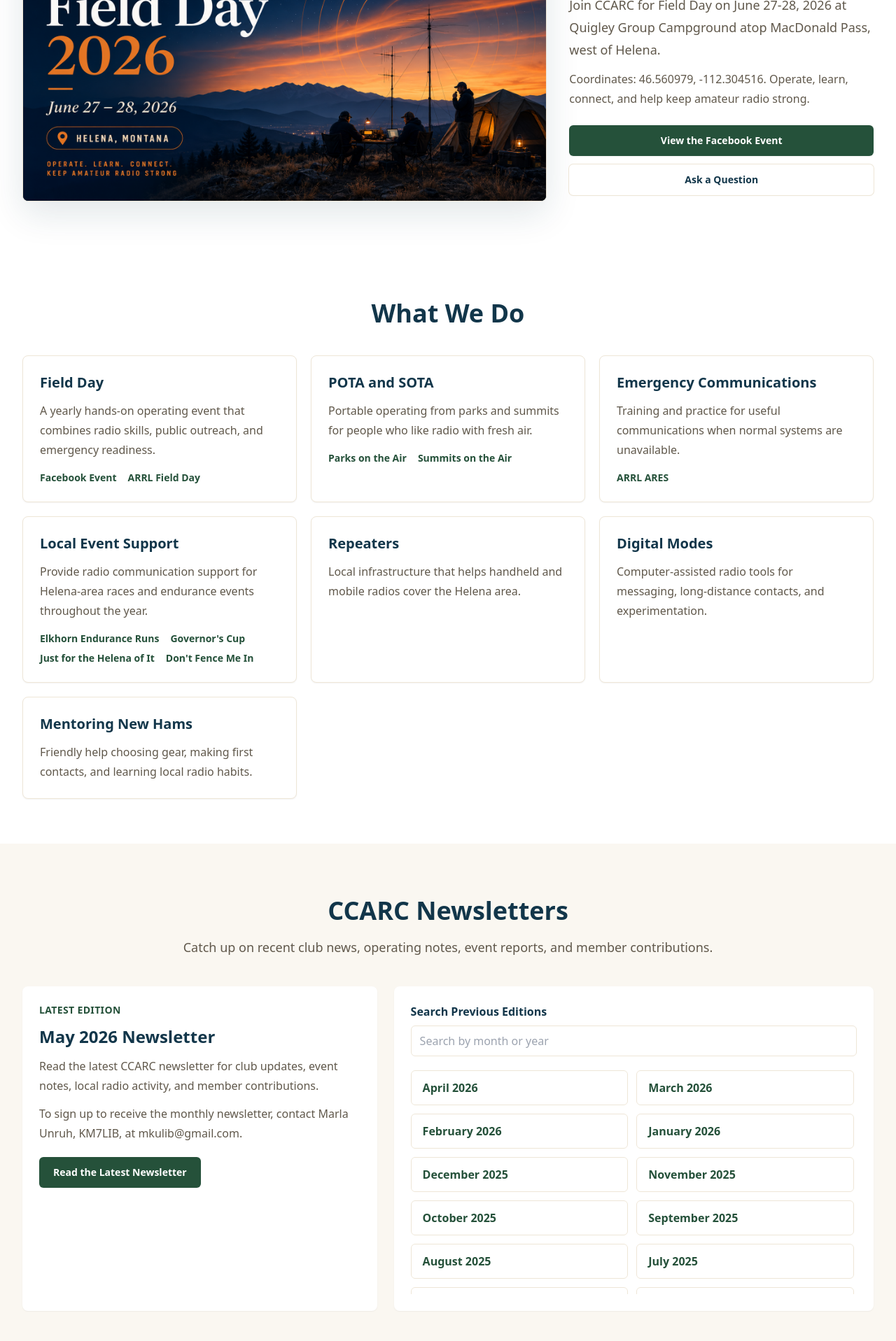
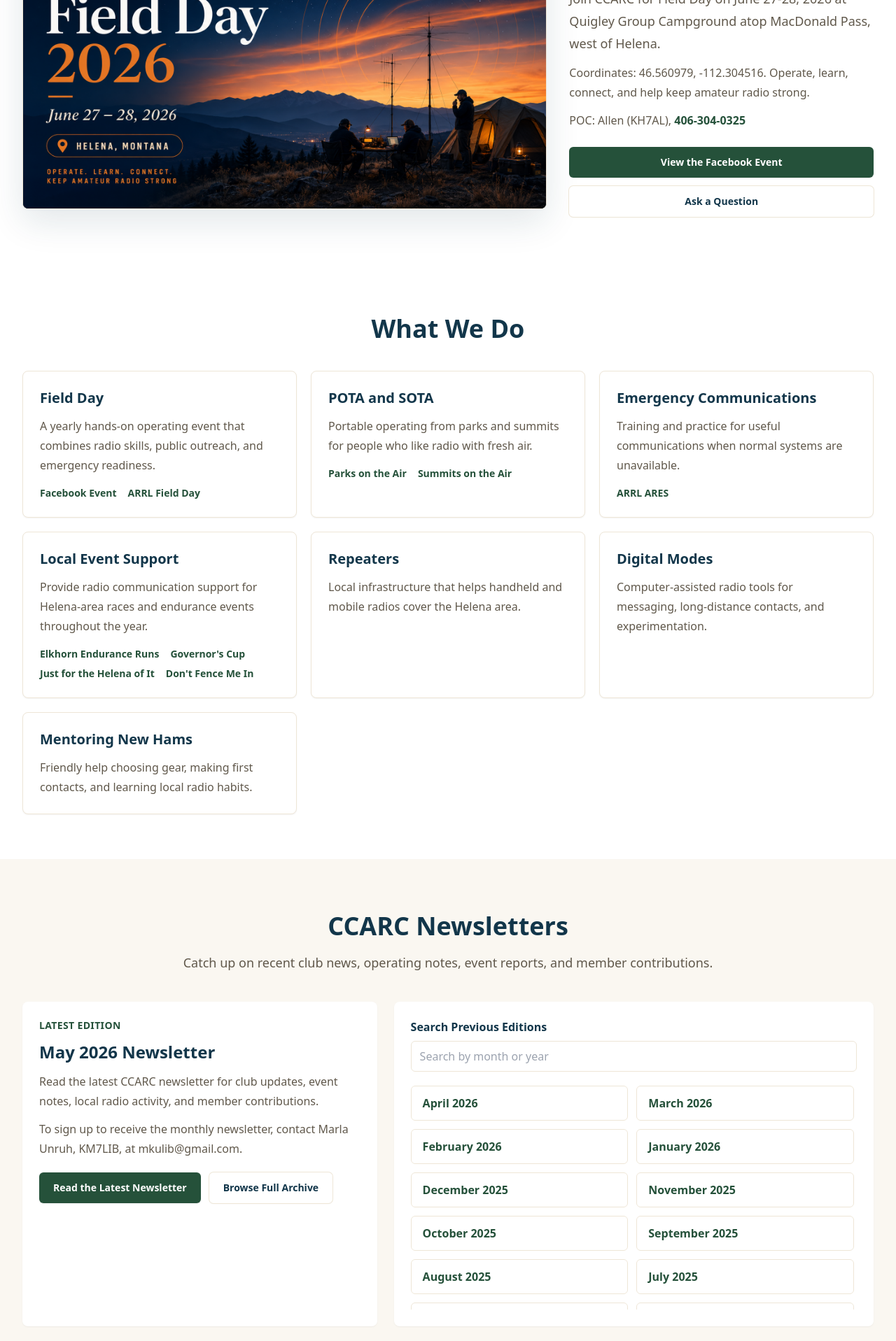
Before and after one commit to membership-ccarc/n7rb, a Next.js app: page / in a window 1280 px wide. Shown: the part 4207-6124 px from the top of the page at 70% size. Built offline with nearby package versions, Linux system fonts and the light colour scheme.

Commit message:
Added FD POC, and readied newsletter section for archived editions

```diff
--- a/app/page.tsx
+++ b/app/page.tsx
@@ -228,6 +228,15 @@ export default function Home() {
             <p className="mt-3 leading-7 text-stonewarm-700">
               Coordinates: 46.560979, -112.304516. Operate, learn, connect, and help keep amateur radio strong.
             </p>
+            <p className="mt-3 leading-7 text-stonewarm-700">
+              POC: Allen (KH7AL),{" "}
+              <a
+                className="font-bold text-pine-700 underline-offset-4 hover:underline focus-visible:outline focus-visible:outline-2 focus-visible:outline-offset-4"
+                href="tel:+14063040325"
+              >
+                406-304-0325
+              </a>
+            </p>
             <div className="mt-6 flex flex-col gap-3 sm:flex-row lg:flex-col">
               <ButtonLink href="https://www.facebook.com/share/14eDkjzrqRU/">View the Facebook Event</ButtonLink>
               <ButtonLink href="/join-contact" variant="light">Ask a Question</ButtonLink>
--- a/components/NewsletterArchive.tsx
+++ b/components/NewsletterArchive.tsx
@@ -1,7 +1,7 @@
 "use client";
 
 import { useMemo, useState } from "react";
-import { newsletters } from "@/lib/site-data";
+import { LINKS, newsletters } from "@/lib/site-data";
 
 export function NewsletterArchive() {
   const [query, setQuery] = useState("");
@@ -30,7 +30,7 @@ export function NewsletterArchive() {
         <p className="mt-3 leading-7 text-stonewarm-700">
           To sign up to receive the monthly newsletter, contact Marla Unruh, KM7LIB, at mkulib@gmail.com.
         </p>
-        <div className="mt-5">
+        <div className="mt-5 flex flex-col gap-3 sm:flex-row lg:flex-col xl:flex-row">
           <a
             className="inline-flex min-h-11 items-center justify-center rounded-md bg-pine-700 px-5 py-3 text-sm font-bold text-white shadow-sm transition hover:bg-pine-900 focus-visible:outline focus-visible:outline-2 focus-visible:outline-offset-4 focus-visible:outline-pine-900"
             href={latest.href}
@@ -38,6 +38,14 @@ export function NewsletterArchive() {
             rel="noopener noreferrer"
           >
             Read the Latest Newsletter
+          </a>
+          <a
+            className="inline-flex min-h-11 items-center justify-center rounded-md bg-white px-5 py-3 text-sm font-bold text-mountain-900 shadow-sm ring-1 ring-stonewarm-100 transition hover:bg-stonewarm-50 focus-visible:outline focus-visible:outline-2 focus-visible:outline-offset-4 focus-visible:outline-pine-700"
+            href={LINKS.NEWSLETTER_ARCHIVE_URL}
+            target="_blank"
+            rel="noopener noreferrer"
+          >
+            Browse Full Archive
           </a>
         </div>
       </article>
--- a/lib/site-data.ts
+++ b/lib/site-data.ts
@@ -18,6 +18,7 @@ export const CONTACT_EMAIL = "mailto:membership@ccarc-info.org?subject=CCARC%20W
 export const N7RB_HISTORY_URL = "https://n7rb.org/why-n7rb/";
 export const TREASURER_EMAIL = "al@simonshome.org";
 export const MEMBERSHIP_APPLICATION_PDF_URL = "/membership_application.pdf";
+export const NEWSLETTER_ARCHIVE_URL = "https://drive.google.com/drive/folders/0AE0_b2Wq_AhkUk9PVA";
 // TODO: Renew this expiring Slack invite URL monthly.
 export const SLACK_INVITE_URL = "https://join.slack.com/t/ccarcslack/shared_invite/zt-3k0ieygwx-rBeNphjqJ1EqnyYieSfmUg";
 
@@ -30,6 +31,7 @@ export const LINKS = {
   N7RB_HISTORY_URL,
   TREASURER_EMAIL,
   MEMBERSHIP_APPLICATION_PDF_URL,
+  NEWSLETTER_ARCHIVE_URL,
   SLACK_INVITE_URL,
 } as const;
 
```
